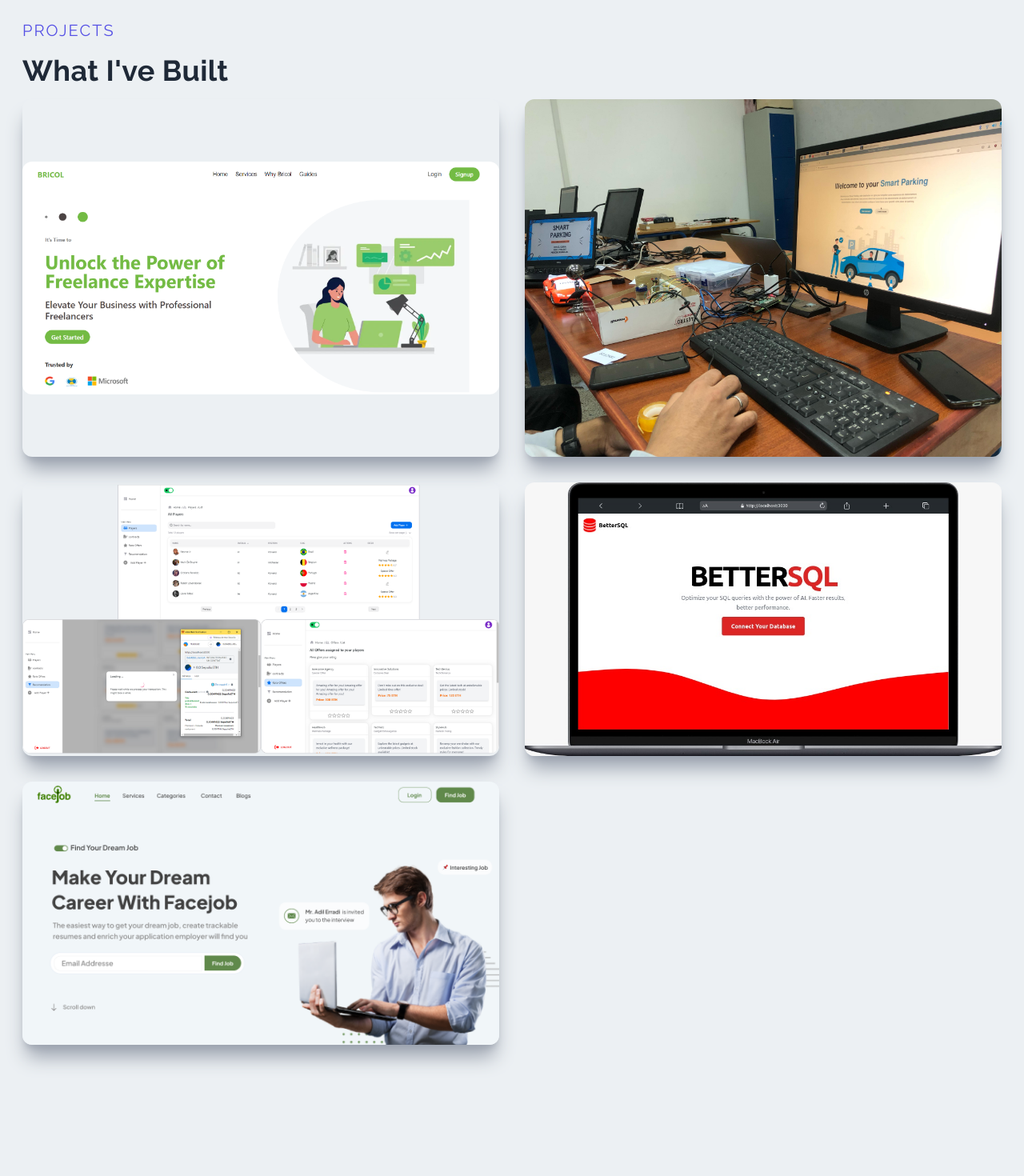
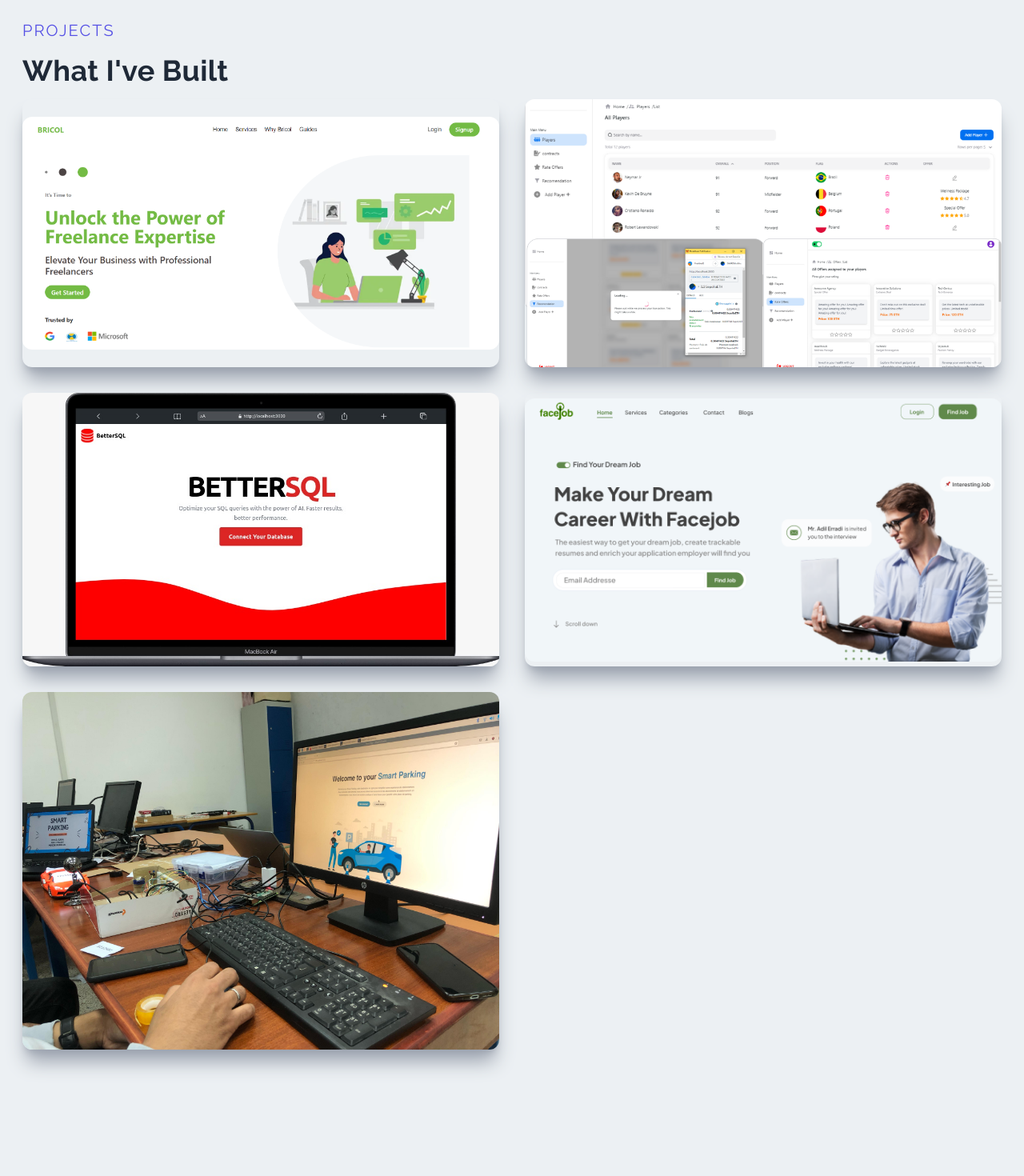
Before and after one commit to ZenaguiAnas/Website_Portfolio, a Next.js app: page / in a window 1280 px wide. Shown: the part 2760-4230 px from the top of the page at 80% size. Built offline with nearby package versions, Linux system fonts and the light colour scheme.

Commit message:
Add the skills in each project

```diff
--- a/components/Projects.jsx
+++ b/components/Projects.jsx
@@ -27,23 +27,18 @@ const Projects = () => {
             projectUrl="https://github.com/ZenaguiAnas/bricoll"
             tech="React/NextJS - mongoDB - GraphQL - Redis - NGINX"
           />
-          <ProjectItem
-            title="Smart Parking System"
-            backgroundImg={parking}
-            projectUrl="https://github.com/ZenaguiAnas/GraphTheoryProject"
-            tech="Python - Tkinter - NetworkX"
-          />
+
           <ProjectItem
             title="SaaS Insurance Platform for football `WEB3`"
             backgroundImg={team_safet}
-            projectUrl="https://github.com/ZenaguiAnas/GST-SCOLARITE"
-            tech="C++ - Qt"
+            projectUrl="https://github.com/2aman-lafr9a"
+            tech="MLOps - DevOps - Web3 - Solidity - Azure - Spring Boot - NextJS - Microservices - MongoDB - CI/CD - Cassandra - Docker - Kubernetes"
           />
           <ProjectItem
             title="Oracle SQL Query Optimization App `BetterSQL`"
             backgroundImg={better_sql}
-            projectUrl="https://github.com/ZenaguiAnas/GPharmacie_JAVA_SWING"
-            tech="Java - Swing"
+            projectUrl="https://github.com/ZenaguiAnas/Query-Optimization"
+            tech="Orace SQL - Deep Learning - Python - Flask API - ReactJS/NexJS - Tailwind"
           />
           {/* <ProjectItem
             title="PWA for E-learning Platform"
@@ -54,8 +49,14 @@ const Projects = () => {
           <ProjectItem
             title="Full Stack Web Application for Job Platform `facejob`"
             backgroundImg={facejob}
-            projectUrl="https://github.com/ZenaguiAnas/GPharmacie_JAVA_SWING"
-            tech="React/NextJS - tailwind - Firebase"
+            projectUrl="https://github.com/ZenaguiAnas"
+            tech="React/NextJS - tailwind - Laravel - PHP - Typescript"
+          />
+          <ProjectItem
+            title="Smart Parking System"
+            backgroundImg={parking}
+            projectUrl="https://github.com/ZenaguiAnas/SmartParking_IoT"
+            tech="Arduino - Raspberry Pi - ReactJS Python - Flask API - OpenCV"
           />
         </div>
       </div>
```
Also changed, not shown: public/assets/projects/team_safet.png.
